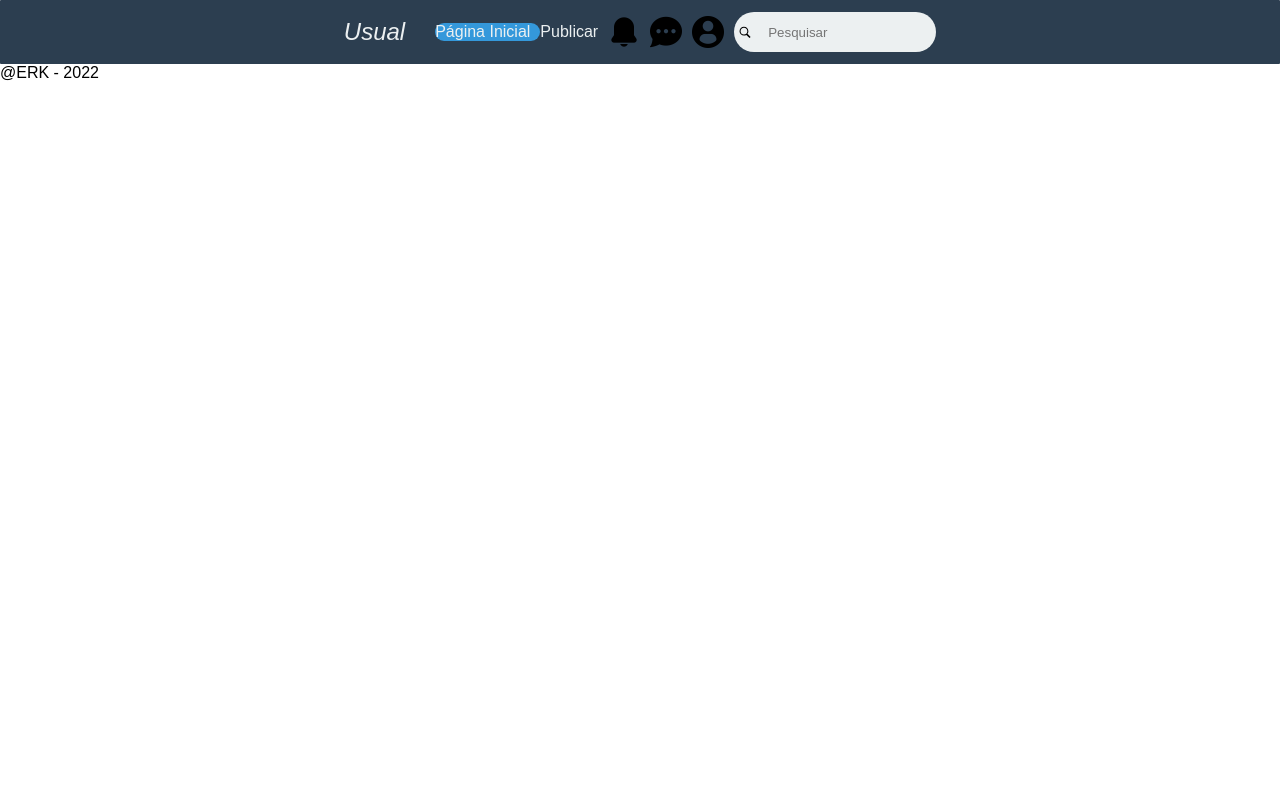
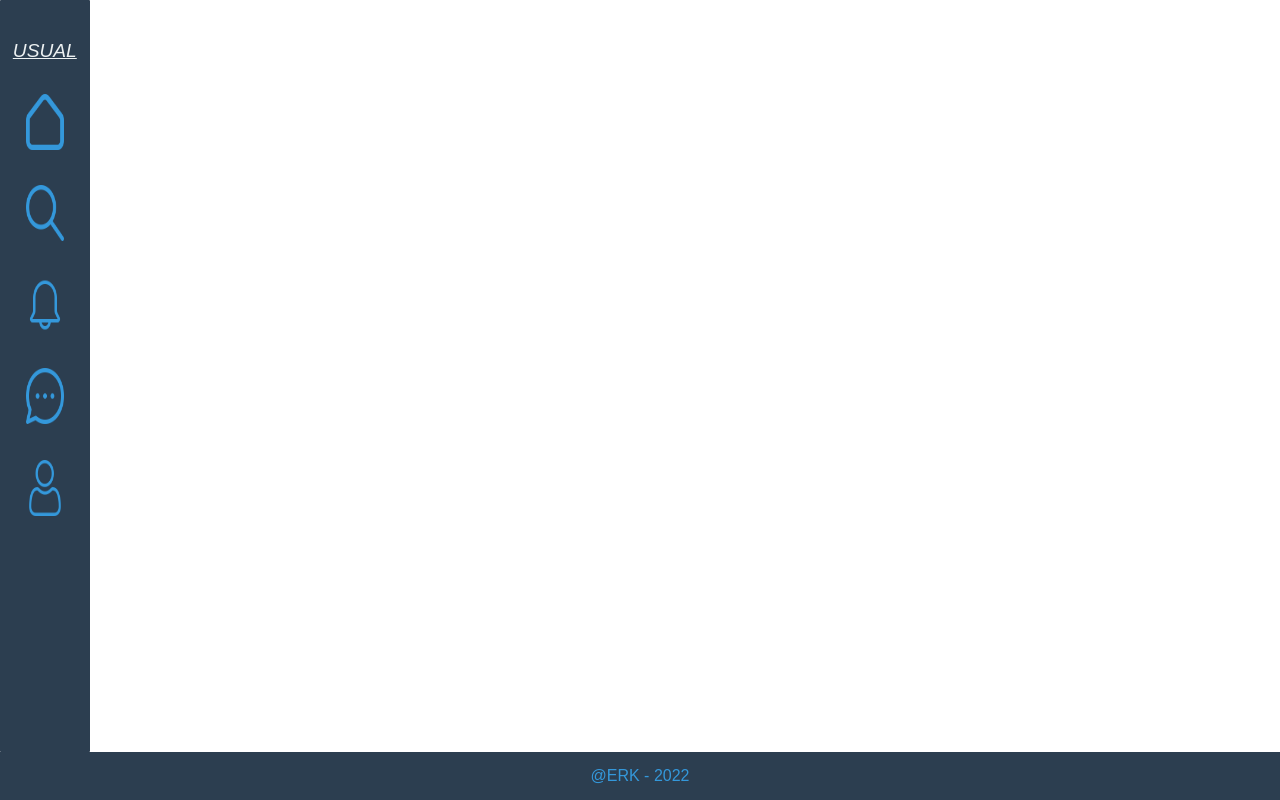
Before and after one commit to Ericksilvadeoliveira/projeto-usual, a plain HTML site: page index.html in a window 1280 px wide. Drawn offline with Linux system fonts and the light colour scheme.

Commit message:
novo header na lateral

```diff
--- a/arq-css/pag-inicial.css
+++ b/arq-css/pag-inicial.css
@@ -15,64 +15,55 @@ body {
     font-family: Arial, Helvetica, sans-serif;
 }
 
+.container {
+    display: flex;
+}
+
 header {
     background-color: var(--cor-principal);
+    color: var(--cor-dois);
     border-radius: 1px;
-    height: 64px;
+    height: 94vh;
+    width: 7vw;
+}
+
+.headerContainer {
+    margin-top: 5vh;
+    height: 60vh;
+    display: flex;
+    flex-direction: column;
+    justify-content: space-between;
+    align-items: center;
+}
+
+.headerContainer img:hover {
+    width: 5vw;
+    height: 10vh;
+
+}
+
+.pagInicial div {
+    display: none;
+}
+
+.logo {
+    color: var(--cor-txt-detathes);
+    font-size: 1.5vw;
+    font-style: italic;
+    text-decoration: underline;
+}
+header img {
+    width: 3vw;
+    height: 7vh;
+    cursor: pointer;
+}
+
+footer {
+    background-color: var(--cor-principal);
+    color: var(--cor-dois-clara);
+    padding: 1vh;
+    height: 4vh;
     display: flex;
     justify-content: center;
     align-items: center;
 }
-
-header div {
-    padding-right: 10px;
-    color: var(--cor-txt-detathes);
-    cursor: pointer;
-    display: flex;
-    justify-content: center;
-    align-items: center;
-
-}
-
-.pagInicial {
-    background-color: var(--cor-dois-clara);
-    border-radius: 20px;
-}
-.logo {
-    color: var(--cor-txt-detathes);
-    font-size: 24px;
-    font-style: italic;
-    padding-right: 30px;
-}
-
-.notificacoes img {
-    width: 32px;
-    height: 32px;
-}
-
-.msg img {
-    width: 32px;
-    height: 32px;
-}
-
-.perfil img {
-    width: 32px;
-    height: 32px;
-}
-.pesquisaContainer {
-    background-color: var(--cor-txt-detathes);
-    border-radius: 24px;
-    padding: 3px;
-    display: flex;
-    justify-content: center;
-    align-items: center;
-}
-
-.pesquisar input {
-    background-color: var(--cor-txt-detathes);
-    border: transparent;
-    padding: 5px;
-    width: 150px;
-    height: 24px;
-
-}
--- a/index.html
+++ b/index.html
@@ -8,30 +8,31 @@
     <link rel="stylesheet" href="arq-css/pag-inicial.css">
 </head>
 <body>
+    <div class="container">
         <header>
-        <div class="logo">Usual</div>
-        <div class="pagInicial">Página Inicial</div>
-        <div class="publicar">Publicar</div>
+            <div class="headerContainer">
+                <div class="logo">USUAL</div>
+                <div class="pagInicial">
+                    <img src="imagens/house.png" alt="home">
+                    <div>Home</div>
+                </div>
+                <div class="explorar">
+                    <img src="imagens/loupe.png" alt="explorar">
+                </div>
                 <div class="notificacoes">
-            <img src="imagens/bell-ring.png" alt="notificacoes">
+                    <img src="imagens/bell.png" alt="notificacoes">
                 </div>
                 <div class="msg">
-            <img src="imagens/chat.png" alt="mensagens">
+                    <img src="imagens/messenger.png" alt="mensagens">
                 </div>
                 <div class="perfil">
-            <img src="imagens/profile-user.png" alt="perfil">
-        </div>
-        <div class="pesquisaContainer">
-            <div class="lupaContainer">
-                <svg class="lupa" fill="#000000" xmlns="http://www.w3.org/2000/svg"  viewBox="0 0 50 50" width="16" height="13"><path d="M 21 3 C 11.6 3 4 10.6 4 20 C 4 29.4 11.6 37 21 37 C 24.354553 37 27.47104 36.01984 30.103516 34.347656 L 42.378906 46.621094 L 46.621094 42.378906 L 34.523438 30.279297 C 36.695733 27.423994 38 23.870646 38 20 C 38 10.6 30.4 3 21 3 z M 21 7 C 28.2 7 34 12.8 34 20 C 34 27.2 28.2 33 21 33 C 13.8 33 8 27.2 8 20 C 8 12.8 13.8 7 21 7 z"/></svg>
-            </div>
-            <div class="pesquisar">
-                <input type="text" placeholder="Pesquisar">
+                    <img src="imagens/user.png" alt="perfil">
                 </div>
             </div>
         </header>
-    <div class="container">
+        <div class="conteudo">
 
+        </div>
     </div>
     <footer>@ERK - 2022</footer>
     <script src="usual.js"></script>
```
Also changed, not shown: imagens/bell-ring.png (deleted), imagens/bell.png (added), imagens/chat.png (deleted), imagens/house.png (added), imagens/loupe.png (added), imagens/messenger.png (added), imagens/profile-user.png (deleted), imagens/user.png (added). Lines whose indentation alone changed are shown as unchanged.
